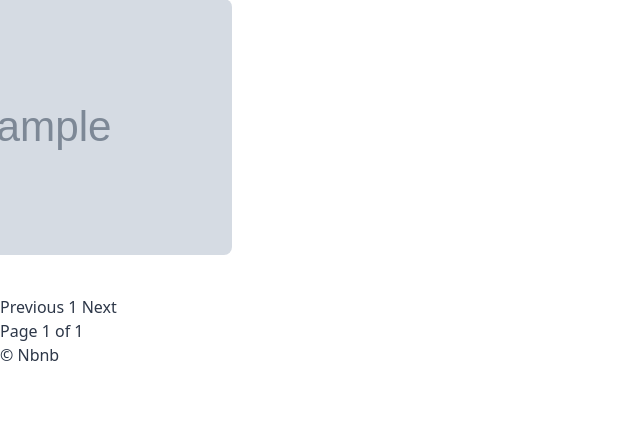
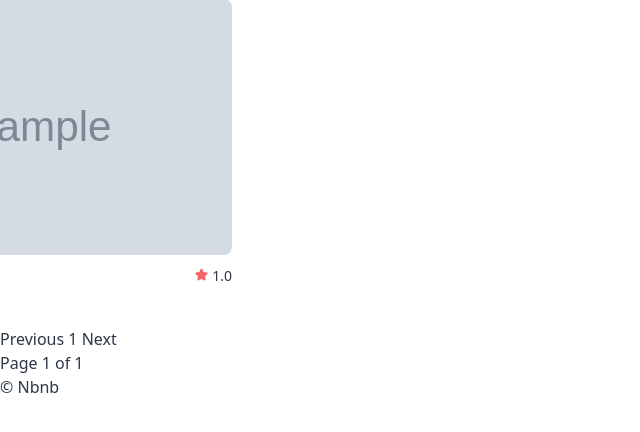
Before and after one commit to areum514/aribnb-clone, a Django app: page / in a window 1280 px wide; the page is wider, and only the part inside the window is pictured. Shown: the part 129-561 px from the top of that part, without its empty margins (0-640 px from the left). Run offline with Django 3.2, Linux system fonts and the light colour scheme; tables that the repository leaves empty hold one stand-in row (values such as "Sample post"); grey boxes marked "Sample" are stand-in pictures; style sheets or scripts are compiled from the project's sources; some libraries are stand-ins or nearby versions.

Commit message:
20.6 room cards part two

```diff
--- a/rooms/views.py
+++ b/rooms/views.py
@@ -15,7 +15,7 @@ class HomeView(ListView):
     """HomeView Definition"""
 
     model = models.Room
-    paginate_by = 10
+    paginate_by = 12
     paginate_orphans = 5
     ordering = "created"
     context_object_name = "rooms"
--- a/templates/base.html
+++ b/templates/base.html
@@ -5,13 +5,14 @@
 <head>
     <meta charset="UTF-8">
     <meta name="viewport" content="width=device-width, initial-scale=1.0">
+    <link rel="stylesheet" href="https://use.fontawesome.com/releases/v5.11.2/css/all.css">
     <link rel="stylesheet" href="{% static 'css/styles.css' %}">
     <title>{% block page_title %}
 
         {% endblock page_title %}| Nbnb</title>
 </head>
 
-<body class="text-gray-800 mt-24">
+<body class="text-gray-800 mt-24 font-light">
 
     <header
         class="container max-w-full inset-0 flex  items-center justify-between px-6 h-20 border-b border-gray-400 fixed bg-white">
--- a/templates/partials/room_card.html
+++ b/templates/partials/room_card.html
@@ -1,3 +1,17 @@
 <div class="w-1/4 mb-10 px-2  ">
-    <div class="w-full h-64 bg-cover bg-center rounded-lg" style="background-image: url({{room.first_photo}});"> </div>
+    <div class="w-full h-64 bg-cover bg-center rounded-lg mb-2" style="background-image: url({{room.first_photo}});">
+    </div>
+    <div class="flex justify-between">
+        <div>
+
+            {% if room.host.superhost %}
+            <span class="uppercase font-medium text-xs border border-black rounded py-1 px-1 text-blackrounded"> superhost</span>
+            {% endif %}
+
+            <span class="text-sm text-gray-600 ">{{room.city}}</span>
+        </div>
+        <span class="text-sm flex items-center">
+            <i class="fas fa-star text-red-500 text-xs mr-1"></i>{{room.total_rating}}
+        </span>
+    </div>
 </div>
```
